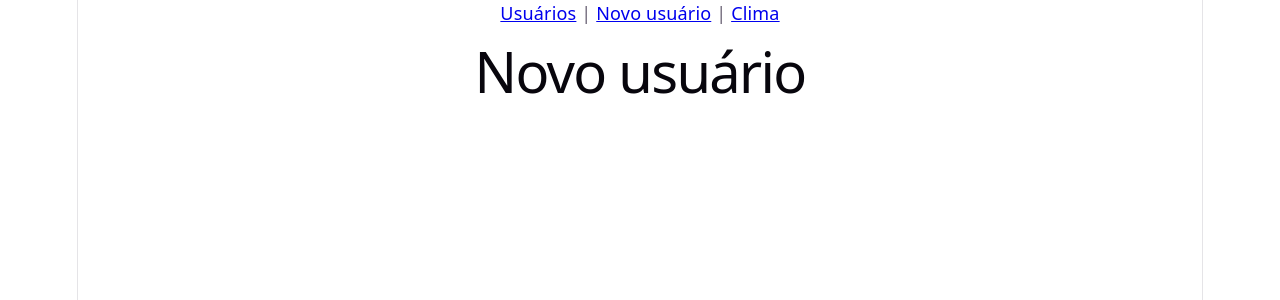
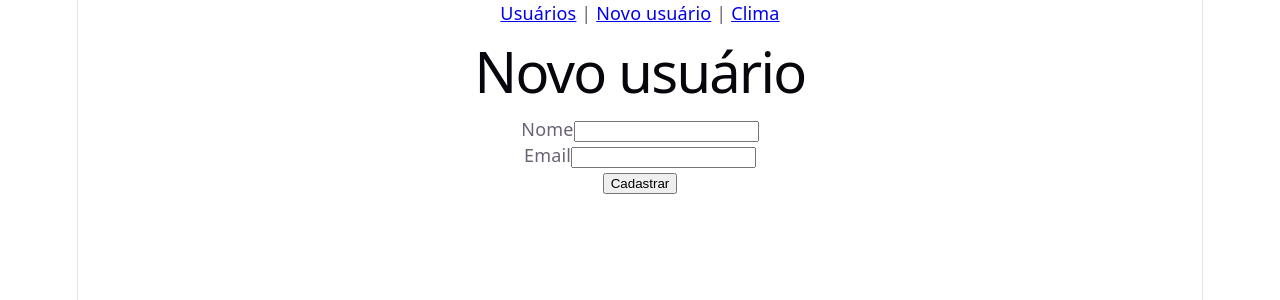
Before and after one commit to DiogoArcanjo/testePraticoFullStack, a React (Vite) app in the folder frontend/: page /users/new in a window 1280 px wide. Shown: the top 300 px of the page. Built offline with nearby package versions, Linux system fonts and the light colour scheme.

Commit message:
feat: serviço em memória e formulário de cadastro com validação (FE-05a)

```diff
--- /dev/null
+++ b/frontend/src/components/UserForm.tsx
@@ -0,0 +1,105 @@
+import { useState } from 'react'
+import type { FormEvent } from 'react'
+import { emailExists } from '../services/userService'
+import type { UserInput } from '../services/userService'
+
+type FormErrors = {
+  name?: string
+  email?: string
+}
+
+const EMAIL_REGEX = /^[^\s@]+@[^\s@]+\.[^\s@]+$/
+
+function validate(values: UserInput, ignoreId?: string): FormErrors {
+  const errors: FormErrors = {}
+  const name = values.name.trim()
+  const email = values.email.trim()
+
+  if (!name) {
+    errors.name = 'Informe o nome.'
+  }
+
+  if (!email) {
+    errors.email = 'Informe o email.'
+  } else if (!EMAIL_REGEX.test(email)) {
+    errors.email = 'Informe um email válido, como nome@exemplo.com.'
+  } else if (emailExists(email, ignoreId)) {
+    errors.email = 'Este email já está cadastrado.'
+  }
+
+  return errors
+}
+
+type UserFormProps = {
+  initialValues?: UserInput
+  ignoreId?: string
+  submitLabel: string
+  onSubmit: (values: UserInput) => void
+}
+
+function UserForm({
+  initialValues = { name: '', email: '' },
+  ignoreId,
+  submitLabel,
+  onSubmit,
+}: UserFormProps) {
+  const [values, setValues] = useState<UserInput>(initialValues)
+  const [errors, setErrors] = useState<FormErrors>({})
+
+  function handleChange(field: keyof UserInput, value: string) {
+    setValues((prev) => ({ ...prev, [field]: value }))
+    setErrors((prev) => ({ ...prev, [field]: undefined }))
+  }
+
+  function handleSubmit(event: FormEvent<HTMLFormElement>) {
+    event.preventDefault()
+    const newErrors = validate(values, ignoreId)
+    setErrors(newErrors)
+
+    if (Object.keys(newErrors).length === 0) {
+      onSubmit(values)
+    }
+  }
+
+  return (
+    <form onSubmit={handleSubmit} noValidate>
+      <div>
+        <label htmlFor="name">Nome</label>
+        <input
+          id="name"
+          type="text"
+          value={values.name}
+          onChange={(event) => handleChange('name', event.target.value)}
+          aria-invalid={Boolean(errors.name)}
+          aria-describedby={errors.name ? 'name-error' : undefined}
+        />
+        {errors.name && (
+          <p id="name-error" role="alert">
+            {errors.name}
+          </p>
+        )}
+      </div>
+
+      <div>
+        <label htmlFor="email">Email</label>
+        <input
+          id="email"
+          type="email"
+          value={values.email}
+          onChange={(event) => handleChange('email', event.target.value)}
+          aria-invalid={Boolean(errors.email)}
+          aria-describedby={errors.email ? 'email-error' : undefined}
+        />
+        {errors.email && (
+          <p id="email-error" role="alert">
+            {errors.email}
+          </p>
+        )}
+      </div>
+
+      <button type="submit">{submitLabel}</button>
+    </form>
+  )
+}
+
+export default UserForm
--- a/frontend/src/mocks/users.ts
+++ b/frontend/src/mocks/users.ts
@@ -1,16 +1,76 @@
-import type { User } from '../types/users.ts'
+import type { User } from "../types/user";
 
 export const usersMock: User[] = [
-  { id: '1', name: 'Ana Souza', email: 'ana.souza@example.com', createdAt: '2026-01-10T10:00:00Z' },
-  { id: '2', name: 'Bruno Lima', email: 'bruno.lima@example.com', createdAt: '2026-01-12T14:30:00Z' },
-  { id: '3', name: 'Carla Dias', email: 'carla.dias@example.com', createdAt: '2026-02-01T09:15:00Z' },
-  { id: '4', name: 'Daniel Rocha', email: 'daniel.rocha@example.com', createdAt: '2026-02-05T16:45:00Z' },
-  { id: '5', name: 'Eduarda Melo', email: 'eduarda.melo@example.com', createdAt: '2026-02-20T11:00:00Z' },
-  { id: '6', name: 'Felipe Costa', email: 'felipe.costa@example.com', createdAt: '2026-03-03T08:20:00Z' },
-  { id: '7', name: 'Gabriela Nunes', email: 'gabriela.nunes@example.com', createdAt: '2026-03-15T13:10:00Z' },
-  { id: '8', name: 'Henrique Alves', email: 'henrique.alves@example.com', createdAt: '2026-04-02T17:00:00Z' },
-  { id: '9', name: 'Isabela Ramos', email: 'isabela.ramos@example.com', createdAt: '2026-04-18T10:40:00Z' },
-  { id: '10', name: 'João Pereira', email: 'joao.pereira@example.com', createdAt: '2026-05-07T15:25:00Z' },
-  { id: '11', name: 'Larissa Gomes', email: 'larissa.gomes@example.com', createdAt: '2026-05-22T09:05:00Z' },
-  { id: '12', name: 'Marcos Teixeira', email: 'marcos.teixeira@example.com', createdAt: '2026-06-01T12:00:00Z' },
-]
+  {
+    id: "1",
+    name: "Ana Souza",
+    email: "ana.souza@example.com",
+    createdAt: "2026-01-10T10:00:00Z",
+  },
+  {
+    id: "2",
+    name: "Bruno Lima",
+    email: "bruno.lima@example.com",
+    createdAt: "2026-01-12T14:30:00Z",
+  },
+  {
+    id: "3",
+    name: "Carla Dias",
+    email: "carla.dias@example.com",
+    createdAt: "2026-02-01T09:15:00Z",
+  },
+  {
+    id: "4",
+    name: "Daniel Rocha",
+    email: "daniel.rocha@example.com",
+    createdAt: "2026-02-05T16:45:00Z",
+  },
+  {
+    id: "5",
+    name: "Eduarda Melo",
+    email: "eduarda.melo@example.com",
+    createdAt: "2026-02-20T11:00:00Z",
+  },
+  {
+    id: "6",
+    name: "Felipe Costa",
+    email: "felipe.costa@example.com",
+    createdAt: "2026-03-03T08:20:00Z",
+  },
+  {
+    id: "7",
+    name: "Gabriela Nunes",
+    email: "gabriela.nunes@example.com",
+    createdAt: "2026-03-15T13:10:00Z",
+  },
+  {
+    id: "8",
+    name: "Henrique Alves",
+    email: "henrique.alves@example.com",
+    createdAt: "2026-04-02T17:00:00Z",
+  },
+  {
+    id: "9",
+    name: "Isabela Ramos",
+    email: "isabela.ramos@example.com",
+    createdAt: "2026-04-18T10:40:00Z",
+  },
+  {
+    id: "10",
+    name: "João Pereira",
+    email: "joao.pereira@example.com",
+    createdAt: "2026-05-07T15:25:00Z",
+  },
+  {
+    id: "11",
+    name: "Larissa Gomes",
+    email: "larissa.gomes@example.com",
+    createdAt: "2026-05-22T09:05:00Z",
+  },
+  {
+    id: "12",
+    name: "Marcos Teixeira",
+    email: "marcos.teixeira@example.com",
+    createdAt: "2026-06-01T12:00:00Z",
+  },
+];
--- a/frontend/src/pages/UserCreatePage.tsx
+++ b/frontend/src/pages/UserCreatePage.tsx
@@ -1,5 +1,22 @@
+import { useNavigate } from 'react-router'
+import UserForm from '../components/UserForm'
+import { createUser } from '../services/userService'
+import type { UserInput } from '../services/userService'
+
 function UserCreatePage() {
-  return <h1>Novo usuário</h1>
+  const navigate = useNavigate()
+
+  function handleCreate(values: UserInput) {
+    const user = createUser(values)
+    navigate(`/users/${user.id}`)
+  }
+
+  return (
+    <section>
+      <h1>Novo usuário</h1>
+      <UserForm submitLabel="Cadastrar" onSubmit={handleCreate} />
+    </section>
+  )
 }
 
 export default UserCreatePage
--- a/frontend/src/pages/UserListPage.tsx
+++ b/frontend/src/pages/UserListPage.tsx
@@ -1,82 +1,82 @@
-import { useEffect, useState } from 'react'
-import { Link, useSearchParams } from 'react-router'
-import { usersMock } from '../mocks/users'
+import { useEffect, useState } from "react";
+import { Link, useSearchParams } from "react-router";
+import { listUsers } from "../services/userService";
 
-const DEBOUNCE_MS = 400
-const PAGE_SIZE = 5
+const DEBOUNCE_MS = 400;
+const PAGE_SIZE = 5;
 
 function UserListPage() {
-  const [searchParams, setSearchParams] = useSearchParams()
-  const search = searchParams.get('q') ?? ''
-  const sort = searchParams.get('sort') === 'desc' ? 'desc' : 'asc'
+  const [searchParams, setSearchParams] = useSearchParams();
+  const search = searchParams.get("q") ?? "";
+  const sort = searchParams.get("sort") === "desc" ? "desc" : "asc";
 
-  const [inputValue, setInputValue] = useState(search)
+  const [inputValue, setInputValue] = useState(search);
 
   useEffect(() => {
     const timer = setTimeout(() => {
-      const value = inputValue.trim()
-      if (value === search) return
+      const value = inputValue.trim();
+      if (value === search) return;
 
       setSearchParams(
         (prev) => {
-          const next = new URLSearchParams(prev)
+          const next = new URLSearchParams(prev);
           if (value) {
-            next.set('q', value)
+            next.set("q", value);
           } else {
-            next.delete('q')
+            next.delete("q");
           }
-          next.delete('page')
-          return next
+          next.delete("page");
+          return next;
         },
         { replace: true },
-      )
-    }, DEBOUNCE_MS)
+      );
+    }, DEBOUNCE_MS);
 
-    return () => clearTimeout(timer)
-  }, [inputValue, search, setSearchParams])
+    return () => clearTimeout(timer);
+  }, [inputValue, search, setSearchParams]);
 
-  const term = search.toLowerCase()
-  const filteredUsers = usersMock.filter(
+  const term = search.toLowerCase();
+  const filteredUsers = listUsers().filter(
     (user) =>
       user.name.toLowerCase().includes(term) ||
       user.email.toLowerCase().includes(term),
-  )
+  );
 
   const sortedUsers = [...filteredUsers].sort((a, b) =>
-    sort === 'asc'
+    sort === "asc"
       ? a.name.localeCompare(b.name)
       : b.name.localeCompare(a.name),
-  )
+  );
 
-  const totalPages = Math.max(1, Math.ceil(sortedUsers.length / PAGE_SIZE))
-  const requestedPage = Math.floor(Number(searchParams.get('page'))) || 1
-  const currentPage = Math.min(Math.max(requestedPage, 1), totalPages)
+  const totalPages = Math.max(1, Math.ceil(sortedUsers.length / PAGE_SIZE));
+  const requestedPage = Math.floor(Number(searchParams.get("page"))) || 1;
+  const currentPage = Math.min(Math.max(requestedPage, 1), totalPages);
 
-  const start = (currentPage - 1) * PAGE_SIZE
-  const paginatedUsers = sortedUsers.slice(start, start + PAGE_SIZE)
+  const start = (currentPage - 1) * PAGE_SIZE;
+  const paginatedUsers = sortedUsers.slice(start, start + PAGE_SIZE);
 
   function toggleSort() {
     setSearchParams(
       (prev) => {
-        const next = new URLSearchParams(prev)
-        next.set('sort', sort === 'asc' ? 'desc' : 'asc')
-        next.delete('page')
-        return next
+        const next = new URLSearchParams(prev);
+        next.set("sort", sort === "asc" ? "desc" : "asc");
+        next.delete("page");
+        return next;
       },
       { replace: true },
-    )
+    );
   }
 
   function goToPage(page: number) {
     setSearchParams((prev) => {
-      const next = new URLSearchParams(prev)
+      const next = new URLSearchParams(prev);
       if (page === 1) {
-        next.delete('page')
+        next.delete("page");
       } else {
-        next.set('page', String(page))
+        next.set("page", String(page));
       }
-      return next
-    })
+      return next;
+    });
   }
 
   return (
@@ -98,9 +98,9 @@ function UserListPage() {
           <table>
             <thead>
               <tr>
-                <th aria-sort={sort === 'asc' ? 'ascending' : 'descending'}>
+                <th aria-sort={sort === "asc" ? "ascending" : "descending"}>
                   <button type="button" onClick={toggleSort}>
-                    Nome {sort === 'asc' ? '▲' : '▼'}
+                    Nome {sort === "asc" ? "▲" : "▼"}
                   </button>
                 </th>
                 <th>Email</th>
@@ -140,7 +140,7 @@ function UserListPage() {
         </>
       )}
     </section>
-  )
+  );
 }
 
-export default UserListPage
+export default UserListPage;
--- /dev/null
+++ b/frontend/src/services/userService.ts
@@ -0,0 +1,48 @@
+import type { User } from "../types/user";
+import { usersMock } from "../mocks/users";
+
+export type UserInput = {
+  name: string;
+  email: string;
+};
+
+let users: User[] = [...usersMock];
+
+export function listUsers(): User[] {
+  return users;
+}
+
+export function getUser(id: string): User | undefined {
+  return users.find((user) => user.id === id);
+}
+
+export function emailExists(email: string, ignoreId?: string): boolean {
+  const normalized = email.trim().toLowerCase();
+  return users.some(
+    (user) => user.email.toLowerCase() === normalized && user.id !== ignoreId,
+  );
+}
+
+export function createUser(input: UserInput): User {
+  const user: User = {
+    id: crypto.randomUUID(),
+    name: input.name.trim(),
+    email: input.email.trim().toLowerCase(),
+    createdAt: new Date().toISOString(),
+  };
+  users = [...users, user];
+  return user;
+}
+
+export function updateUser(id: string, input: UserInput): User | undefined {
+  const existing = getUser(id);
+  if (!existing) return undefined;
+
+  const updated: User = {
+    ...existing,
+    name: input.name.trim(),
+    email: input.email.trim().toLowerCase(),
+  };
+  users = users.map((user) => (user.id === id ? updated : user));
+  return updated;
+}
```
Also changed, not shown: frontend/src/types/user.ts (renamed from frontend/src/types/users.ts).
